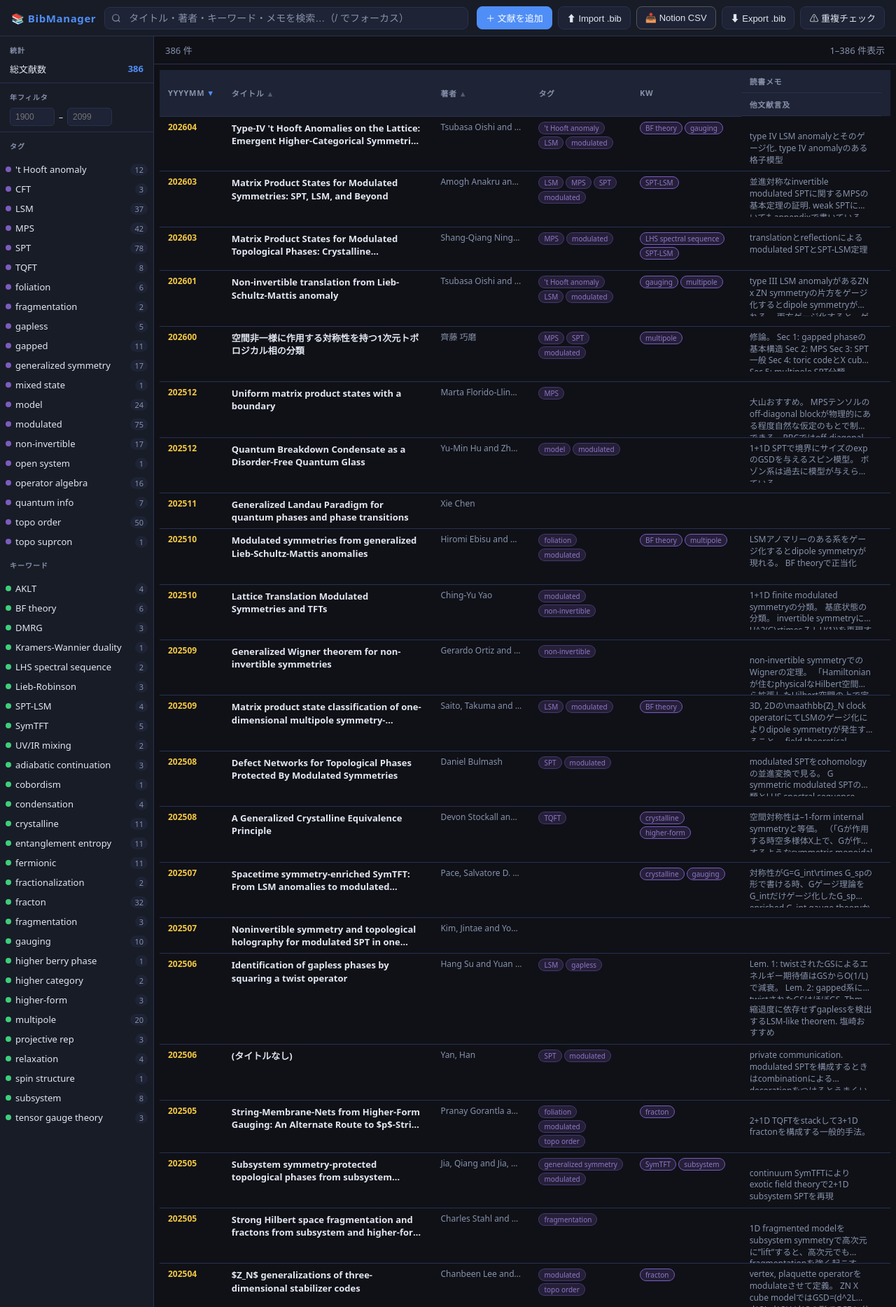
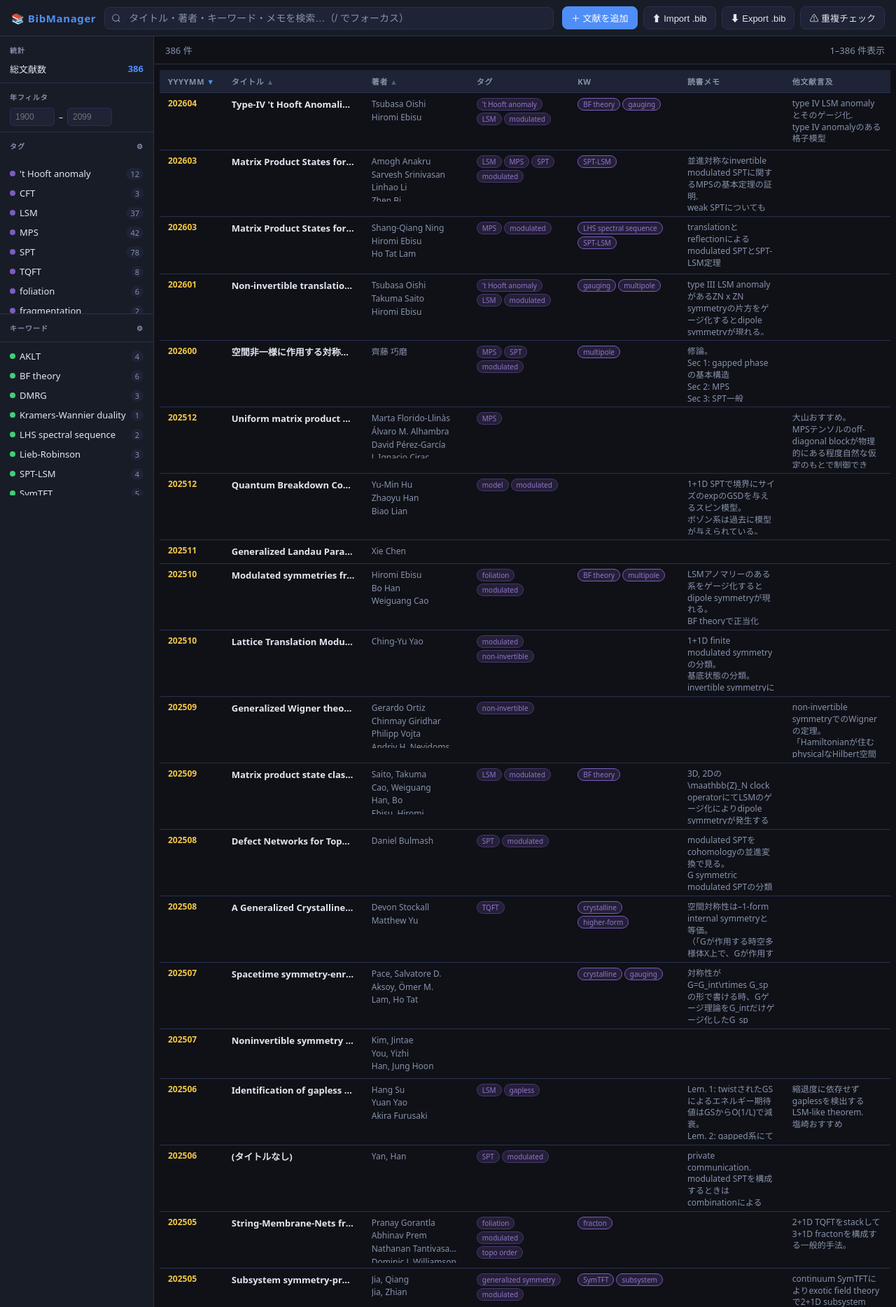
Before and after one commit to LowToneVoice/papermanager, a Flask app: page / in a window 1280 px wide. Shown: the top 1868 px of the page at 70% size. Run offline with Flask 3, Linux system fonts and the light colour scheme; data comes from the database, SQL or seed files in the repository; both versions use the stored data as it was after the commit.

Commit message:
fix: update database files and remove Notion CSV import functionality

```diff
--- a/templates/index.html
+++ b/templates/index.html
@@ -95,8 +95,7 @@
   .btn-primary:hover { background: #3a7de8; }
   .btn-danger  { color: var(--red); }
   .btn-danger:hover { border-color: var(--red); }
-  .btn-notion { background: var(--bg3); border-color: #555; color: var(--text); }
-  .btn-notion:hover { border-color: var(--accent2); }
+
 
   /* ── Main layout ── */
   .main {
@@ -214,6 +213,7 @@
   .entry-list {
     flex: 1;
     overflow-y: auto;
+    overflow-x: auto;
     padding: 8px;
   }
 
@@ -230,6 +230,7 @@
   /* ── Table view ── */
   .entry-table {
     width: 100%;
+    min-width: 960px;
     border-collapse: collapse;
     font-size: 13px;
   }
@@ -277,35 +278,50 @@
     font-size: 12px;
   }
   .td-title {
-    min-width: 180px;
-    max-width: 280px;
+    width: 200px;
+    max-width: 200px;
   }
   .td-title-text {
     font-weight: 600;
     overflow: hidden;
-    display: -webkit-box;
-    -webkit-line-clamp: 2;
-    -webkit-box-orient: vertical;
+    text-overflow: ellipsis;
+    white-space: nowrap;
+    max-width: 188px;
   }
   .td-authors {
-    width: 140px;
-    max-width: 140px;
+    width: 150px;
+    max-width: 150px;
+    font-size: 12px;
+  }
+  .td-authors-inner {
     color: var(--muted);
+    max-height: 66px;
+    overflow-y: auto;
+    line-height: 1.55;
+  }
+  .td-authors-inner .au-line {
+    white-space: nowrap;
     overflow: hidden;
-    white-space: nowrap;
     text-overflow: ellipsis;
-    font-size: 12px;
-  }
-  .td-tags { width: 120px; }
+    max-width: 138px;
+  }
+  .td-authors-inner .au-more {
+    color: var(--accent);
+    font-size: 11px;
+  }
+  .td-tags { width: 110px; }
   .td-tags-wrap { display: flex; flex-wrap: wrap; gap: 3px; }
   .td-note {
-    max-width: 200px;
+    width: 170px;
+    max-width: 170px;
     font-size: 12px;
     color: var(--muted);
-    overflow: hidden;
-    display: -webkit-box;
-    -webkit-line-clamp: 3;
-    -webkit-box-orient: vertical;
+  }
+  .td-note-inner {
+    max-height: 80px;
+    overflow-y: auto;
+    white-space: pre-wrap;
+    word-break: break-word;
   }
   .entry-year {
     font-size: 12px;
@@ -717,8 +733,7 @@
   <div class="header-actions">
     <button class="btn btn-primary" id="btn-add">＋ 文献を追加</button>
     <button class="btn" id="btn-import">⬆ Import .bib</button>
-    <button class="btn btn-notion" id="btn-notion">📥 Notion CSV</button>
-    <button class="btn" id="btn-export">⬇ Export .bib</button>
+<button class="btn" id="btn-export">⬇ Export .bib</button>
     <button class="btn" id="btn-dupes" title="重複を検出する">⚠ 重複チェック</button>
   </div>
 </header>
@@ -745,20 +760,26 @@
     <div class="sidebar-section" style="border-bottom:none; padding-bottom:4px;">
       <div class="sidebar-label">
         <span>タグ</span>
-        <span id="tag-clear" style="cursor:pointer;color:var(--muted);font-size:10px;display:none;" onclick="clearTagFilter()">クリア</span>
+        <div style="display:flex;gap:8px;align-items:center;">
+          <span id="tag-clear" style="cursor:pointer;color:var(--muted);font-size:10px;display:none;" onclick="clearTagFilter()">クリア</span>
+          <span style="cursor:pointer;color:var(--muted);font-size:10px;" onclick="openManageModal('tags')" title="タグを管理">⚙</span>
+        </div>
       </div>
     </div>
-    <div class="tags-list" id="tags-list">
+    <div class="filter-list" id="tags-list">
       <div style="color:var(--muted);font-size:12px;padding:8px;">読み込み中…</div>
     </div>
 
-    <div class="sidebar-section" style="border-bottom:none; padding-bottom:4px;">
+    <div class="sidebar-section" style="border-top:1px solid var(--border); border-bottom:none; padding-bottom:4px;">
       <div class="sidebar-label">
         <span>キーワード</span>
-        <span id="kw-clear" style="cursor:pointer;color:var(--muted);font-size:10px;display:none;" onclick="clearKwFilter()">クリア</span>
+        <div style="display:flex;gap:8px;align-items:center;">
+          <span id="kw-clear" style="cursor:pointer;color:var(--muted);font-size:10px;display:none;" onclick="clearKwFilter()">クリア</span>
+          <span style="cursor:pointer;color:var(--muted);font-size:10px;" onclick="openManageModal('kws')" title="キーワードを管理">⚙</span>
+        </div>
       </div>
     </div>
-    <div class="tags-list" id="keywords-list">
+    <div class="filter-list kw-list" id="keywords-list">
       <div style="color:var(--muted);font-size:12px;padding:8px;">読み込み中…</div>
     </div>
   </aside>
@@ -804,21 +825,6 @@
   </div>
 </div>
 
-<!-- ── NOTION CSV MODAL ── -->
-<div class="modal-overlay" id="notion-modal">
-  <div class="modal">
-    <h3>📥 Notion CSV をインポート</h3>
-    <div class="drop-zone" id="notion-drop-zone" onclick="document.getElementById('notion-file-input').click()">
-      クリックまたはドラッグ＆ドロップ<br>
-      <small style="font-size:11px;margin-top:4px;display:block;">Notion のエクスポートCSVを選択</small>
-    </div>
-    <input type="file" id="notion-file-input" accept=".csv" style="display:none">
-    <div class="import-result" id="notion-result"></div>
-    <div style="display:flex;gap:8px;justify-content:flex-end;margin-top:12px;">
-      <button class="btn" onclick="closeNotionModal()">閉じる</button>
-    </div>
-  </div>
-</div>
 
 <!-- ── ADD ENTRY MODAL ── -->
 <div class="modal-overlay" id="add-modal">
@@ -976,8 +982,7 @@
   // Import / Export
   document.getElementById('btn-add').onclick    = () => openAddModal();
   document.getElementById('btn-import').onclick = () => openImportModal();
-  document.getElementById('btn-notion').onclick = () => openNotionModal();
-  document.getElementById('btn-export').onclick = () => { window.location = '/api/export'; };
+document.getElementById('btn-export').onclick = () => { window.location = '/api/export'; };
   document.getElementById('btn-dupes').onclick  = () => openDupesModal();
 
   // .bib Drop zone
@@ -994,19 +999,7 @@
     if (e.target.files[0]) importBibFile(e.target.files[0]);
   });
 
-  // Notion CSV Drop zone
-  const ndz = document.getElementById('notion-drop-zone');
-  ndz.addEventListener('dragover', e => { e.preventDefault(); ndz.classList.add('over'); });
-  ndz.addEventListener('dragleave', () => ndz.classList.remove('over'));
-  ndz.addEventListener('drop', e => {
-    e.preventDefault();
-    ndz.classList.remove('over');
-    const f = e.dataTransfer.files[0];
-    if (f) importNotionFile(f);
-  });
-  document.getElementById('notion-file-input').addEventListener('change', e => {
-    if (e.target.files[0]) importNotionFile(e.target.files[0]);
-  });
+
 }
 
 // =====================================================================
@@ -1189,11 +1182,11 @@
                 class="${state.currentEntryId === e.id ? 'active' : ''}">
       <td class="td-yyyymm">${yyyymm}</td>
       <td class="td-title"><div class="td-title-text">${esc(e.title || '(タイトルなし)')}</div></td>
-      <td class="td-authors">${esc(authors)}</td>
+      <td class="td-authors">${formatAuthorsTable(e.author)}</td>
       <td class="td-tags"><div class="td-tags-wrap">${tags}</div></td>
       <td class="td-tags"><div class="td-tags-wrap">${kws}</div></td>
-      <td class="td-note">${esc(e.reading_note || '')}</td>
-      <td class="td-note">${esc(e.citations_text || '')}</td>
+      <td class="td-note"><div class="td-note-inner">${esc(e.reading_note || '')}</div></td>
+      <td class="td-note"><div class="td-note-inner">${esc(e.citations_text || '')}</div></td>
     </tr>`;
   }).join('');
 
@@ -1268,11 +1261,27 @@
   </div>`;
 }
 
+function _splitAuthors(authorStr) {
+  if (!authorStr) return [];
+  return authorStr.split(/\s+and\s+/i).map(a => a.trim()).filter(Boolean);
+}
+
 function formatAuthors(authorStr) {
   if (!authorStr) return '著者不明';
-  const parts = authorStr.split(' | ');
+  const parts = _splitAuthors(authorStr);
   if (parts.length <= 3) return parts.join(', ');
   return parts.slice(0, 3).join(', ') + ` et al. (${parts.length}名)`;
+}
+
+function formatAuthorsTable(authorStr) {
+  if (!authorStr) return '<div class="td-authors-inner"><div class="au-line">著者不明</div></div>';
+  const parts = _splitAuthors(authorStr);
+  const MAX = 6;
+  const shown = parts.slice(0, MAX);
+  const rest  = parts.length - MAX;
+  let html = shown.map(a => `<div class="au-line">${esc(a)}</div>`).join('');
+  if (rest > 0) html += `<div class="au-more">他 ${rest} 名</div>`;
+  return `<div class="td-authors-inner">${html}</div>`;
 }
 
 function renderPagination(total) {
@@ -1585,6 +1594,7 @@
   ac.innerHTML = items.map((item, i) =>
     `<div class="autocomplete-item${i === acIdx ? ' hl' : ''}"
           data-idx="${i}"
+          data-name="${esc(item.name)}"
           onmousedown="event.preventDefault()"
           onclick="_acItemClick('${acId}','${esc(item.name)}')"
      >${esc(item.name)}</div>`
@@ -1725,8 +1735,10 @@
   }
   if (e.key === 'Enter' || e.key === ',') {
     e.preventDefault();
-    if (_tagState.acIdx >= 0 && items[_tagState.acIdx]) {
-      selectTagAC(items[_tagState.acIdx].dataset.name);
+    const selTagName = _tagState.acIdx >= 0 && items[_tagState.acIdx]
+      ? items[_tagState.acIdx].dataset.name : null;
+    if (selTagName) {
+      selectTagAC(selTagName);
       _tagState.acIdx = -1;
     } else {
       const val = inp.value.trim();
@@ -1783,6 +1795,7 @@
   const inp = document.getElementById('kw-input');
   inp.addEventListener('keydown', onKwKeydown);
   inp.addEventListener('input', onKwInput);
+  inp.addEventListener('focus', onKwFocus);
   inp.addEventListener('blur', () => setTimeout(() => hideKwAC(), 150));
 }
 
@@ -1800,14 +1813,22 @@
   saveKwDebounced();
 }
 
+function onKwFocus() {
+  const inp = document.getElementById('kw-input');
+  if (!inp.value) _showKwAC('');
+}
+
 function onKwInput(e) {
   const q = e.target.value.toLowerCase();
+  _showKwAC(q);
+}
+
+function _showKwAC(q) {
   const ac = document.getElementById('kw-autocomplete');
-  if (!q) { hideKwAC(); return; }
 
   const matches = state.allKeywords
-    .filter(k => k.name.toLowerCase().includes(q) && !_kwState.kws.includes(k.name))
-    .slice(0, 8);
+    .filter(k => (q ? k.name.toLowerCase().includes(q) : true) && !_kwState.kws.includes(k.name))
+    .slice(0, 12);
 
   if (!matches.length) { hideKwAC(); return; }
   ac.innerHTML = matches.map(k =>
@@ -1866,8 +1887,10 @@
   }
   if (e.key === 'Enter' || e.key === ',') {
     e.preventDefault();
-    if (typeof _kwState.acIdx === 'number' && _kwState.acIdx >= 0 && items[_kwState.acIdx]) {
-      selectKwAC(items[_kwState.acIdx].dataset.name);
+    const selKwName = _kwState.acIdx >= 0 && items[_kwState.acIdx]
+      ? items[_kwState.acIdx].dataset.name : null;
+    if (selKwName) {
+      selectKwAC(selKwName);
       _kwState.acIdx = -1;
     } else {
       const val = inp.value.trim();
@@ -2125,42 +2148,6 @@
   }
 }
 
-// =====================================================================
-// Notion CSV import modal
-// =====================================================================
-function openNotionModal() {
-  document.getElementById('notion-modal').classList.add('open');
-  document.getElementById('notion-result').style.display = 'none';
-  document.getElementById('notion-file-input').value = '';
-}
-
-function closeNotionModal() {
-  document.getElementById('notion-modal').classList.remove('open');
-  loadEntries();
-  loadTags();
-  loadKeywords();
-  loadStats();
-}
-
-async function importNotionFile(file) {
-  const fd = new FormData();
-  fd.append('file', file);
-  const res = document.getElementById('notion-result');
-  res.style.display = '';
-  res.innerHTML = '<span class="spinner"></span> インポート中…';
-  try {
-    const data = await fetch('/api/notion-import', { method: 'POST', body: fd }).then(r => r.json());
-    let html = `✅ マッチ: <b>${data.matched}</b>件　未マッチ: <b>${data.not_found}</b>件`;
-    if (data.errors && data.errors.length) {
-      html += `<div class="notion-errors">${data.errors.map(e => esc(e)).join('<br>')}</div>`;
-    }
-    res.innerHTML = html;
-    showToast('Notionインポート完了', 'ok');
-  } catch (err) {
-    res.innerHTML = '❌ インポートに失敗しました: ' + err.message;
-    showToast('インポート失敗', 'err');
-  }
-}
 
 // =====================================================================
 // Toast
```
Also changed, not shown: bibmanager.db, papers.db (added), 2 other files.
